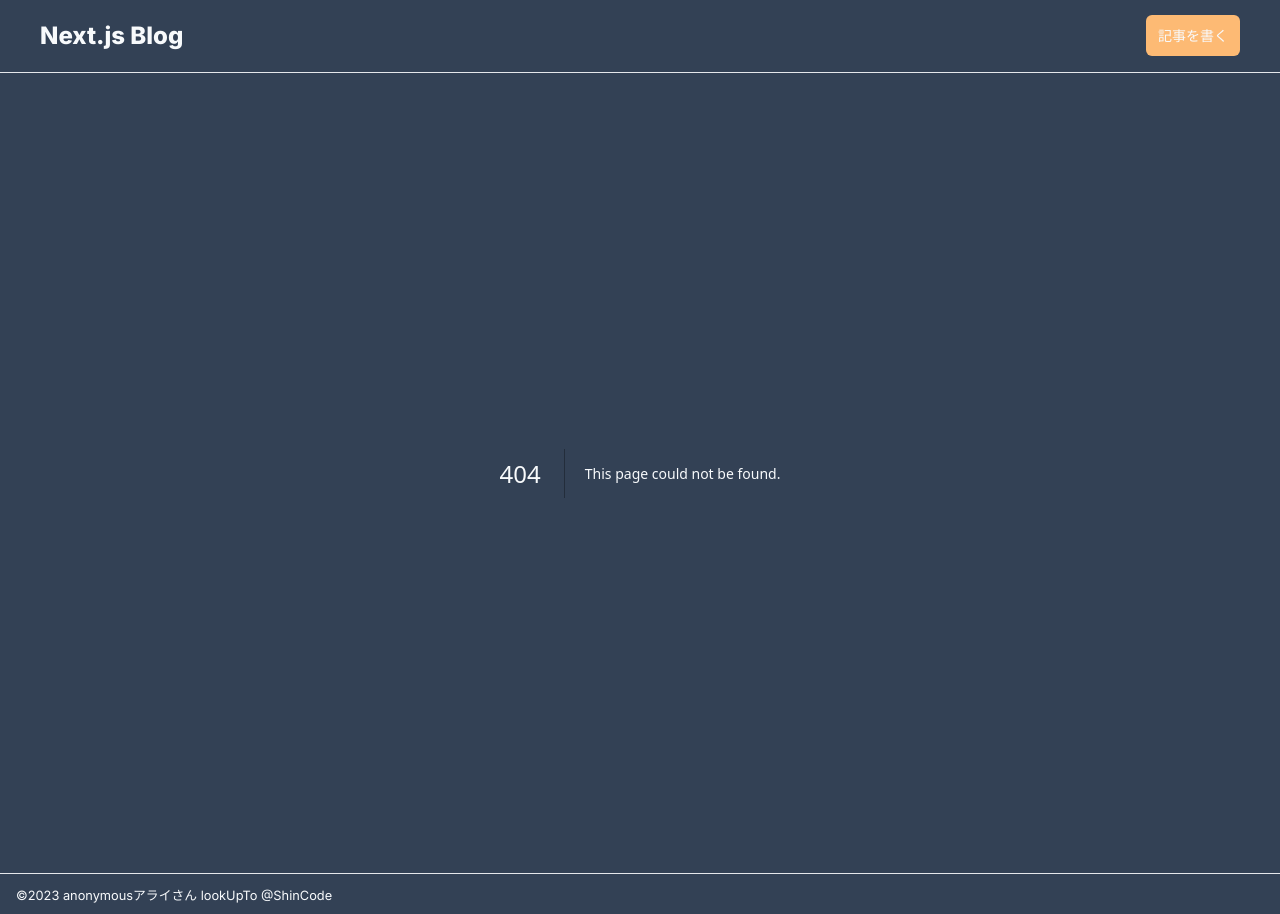
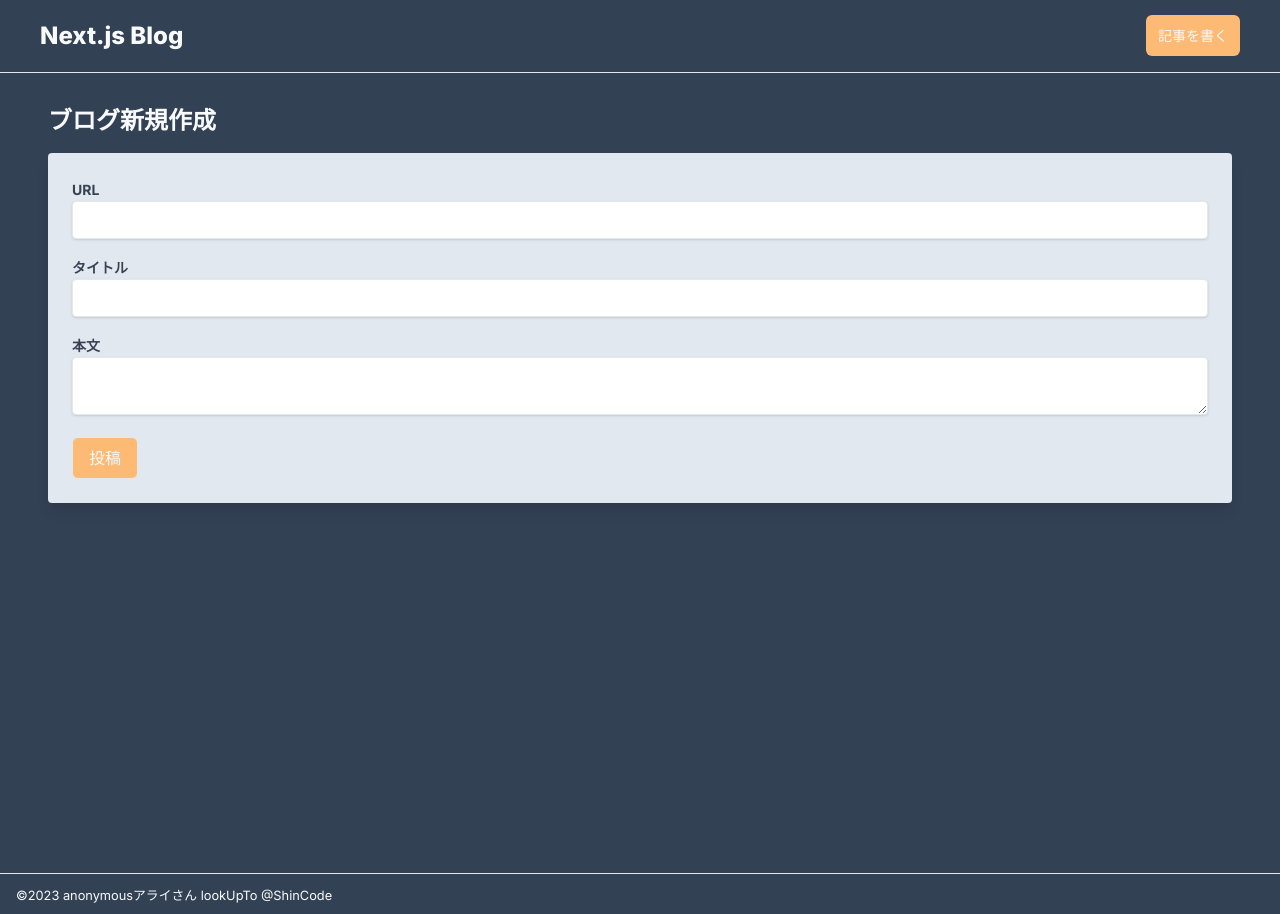
Before and after one commit to noco-tech/next.js13-tailwindcss-udemy-blog, a Next.js app: page /articles/new in a window 1280 px wide. Before the commit this address had no page. Built offline with nearby package versions, Linux system fonts and the light colour scheme.

Commit message:
/new/ 新規投稿ページ作成

```diff
--- /dev/null
+++ b/src/app/articles/new/page.tsx
@@ -0,0 +1,47 @@
+import React from "react";
+
+const CreateBlogPage = () => {
+  return (
+    <div className="min-h-screen py-8 px-4 md:px-12">
+      <h2 className="text-2xl font-bold mb-4">ブログ新規作成</h2>
+      <form className="bg-slate-200 p-6 rounded shadow-lg">
+        <div className="mb-4">
+          <label htmlFor="url" className="text-gray-700 text-sm font-bold mb-2">
+            URL
+          </label>
+          <input
+            type="text"
+            id="url"
+            className="shadow border rounded w-full py-2 px-3 text-gray-700 leading-tight focus:outline-none"
+          />
+        </div>
+        <div className="mb-4">
+          <label
+            htmlFor="title"
+            className="text-gray-700 text-sm font-bold mb-2"
+          >
+            タイトル
+          </label>
+          <input
+            type="text"
+            id="title"
+            className="shadow border rounded w-full py-2 px-3 text-gray-700 leading-tight focus:outline-none"
+          />
+        </div>
+        <div className="mb-4">
+          <label htmlFor="text" className="text-gray-700 text-sm font-bold mb-2">
+            本文
+          </label>
+          <textarea
+            id="text"
+            className="shadow border rounded w-full py-2 px-3 text-gray-700 leading-tight focus:outline-none"
+          />
+        </div>
+
+        <button className="py-2 px-4 border rounded-md bg-orange-300">投稿</button>
+      </form>
+    </div>
+  );
+};
+
+export default CreateBlogPage;
--- a/src/app/article/page.tsx
+++ b/src/app/articles/page.tsx
@@ -2,7 +2,7 @@ import React from 'react'
 
 const page = () => {
   return (
-    <div>page</div>
+    <div>articles/page</div>
   )
 }
 
```
